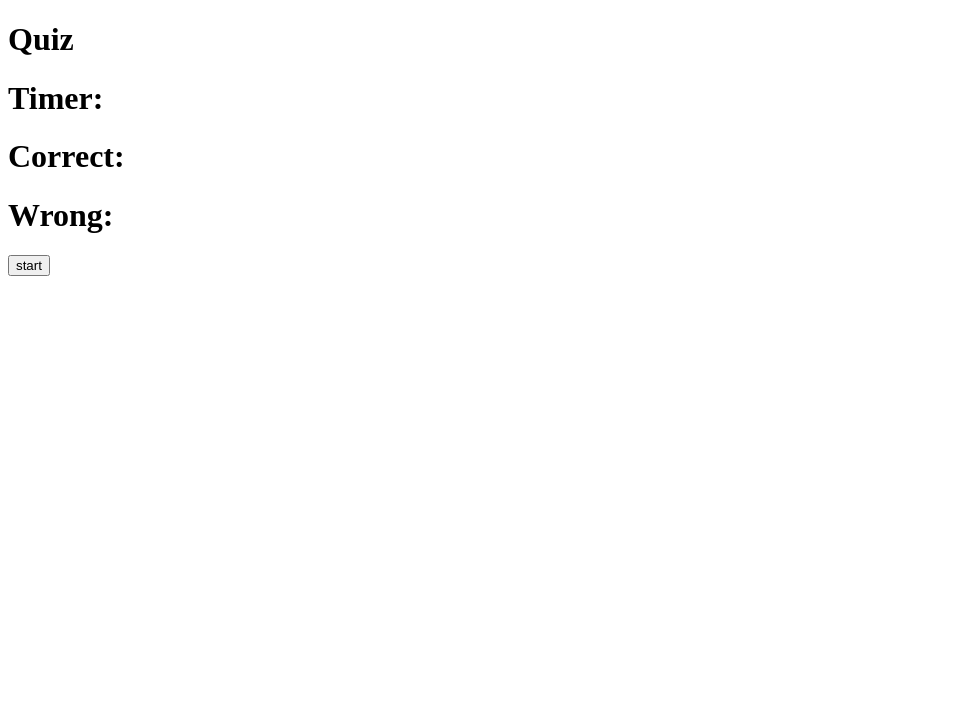
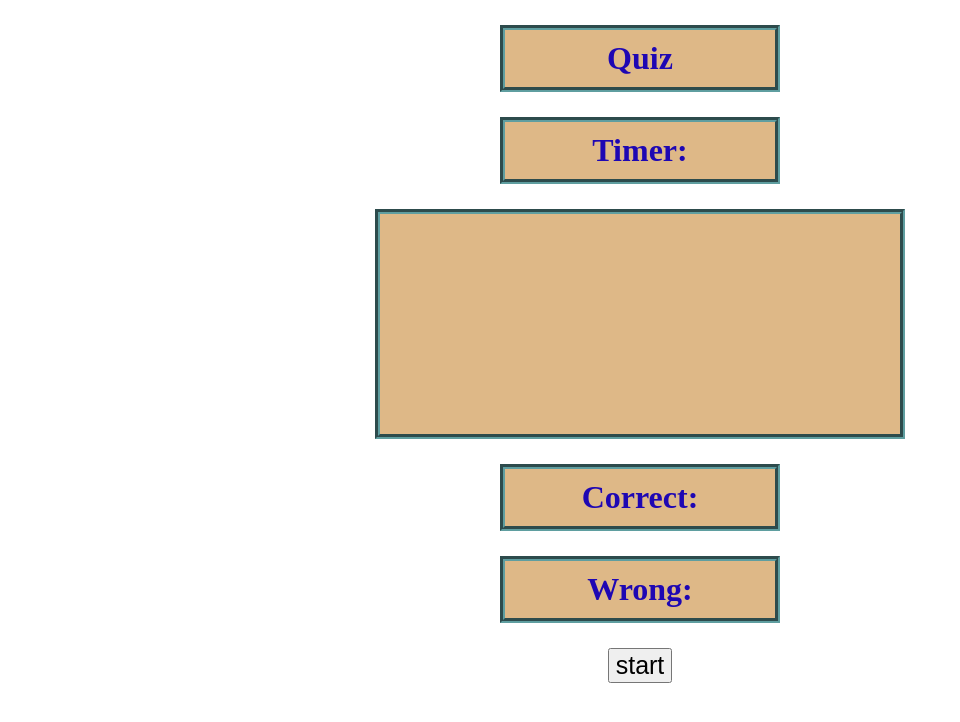
Before and after one commit to Zachduty/coding_quiz, a plain HTML site: page index.html in a window 1280 px wide. Shown: the whole page, without its empty margins (0-960 px from the left). Drawn offline with nearby package versions, Linux system fonts and the light colour scheme; the site is published under a folder, as on GitHub Pages, so addresses that start at the root find nothing.

Commit message:
tryibng to fix

```diff
--- a/index.html
+++ b/index.html
@@ -5,7 +5,7 @@
     <meta http-equiv="X-UA-Compatible" content="IE=edge">
     <meta name="viewport" content="width=device-width, initial-scale=1.0">
     <title>Document</title>
-    <link rel="stylesheet" href="/style.css">
+    <link rel="stylesheet" href="./style.css">
     <script
   src="https://code.jquery.com/jquery-3.6.0.min.js"
   integrity="sha256-/xUj+3OJU5yExlq6GSYGSHk7tPXikynS7ogEvDej/m4="
--- a/script.js
+++ b/script.js
@@ -6,7 +6,7 @@ $(document).ready(function () {
 
   $("#start").on("click", function() {
     console.log("working")
-    //startTimer()
+    startTimer()
     displayQuestion()
   })
 
@@ -15,7 +15,8 @@ $(document).ready(function () {
          maxTime --
          $("#timer").text("Timer : " + maxTime)
 
-         console.log('Timer ??? ticking down ??', maxTime)
+
+        //  console.log('Timer ??? ticking down ??', maxTime)
 
      }, 1000)
   }
@@ -87,7 +88,6 @@ $(document).ready(function () {
     questionNum++
 
     if (questionNum >= 5) {
-        // console.log("game over")
         gameOver()
 
     } else {
@@ -121,6 +121,4 @@ $(document).ready(function () {
     $("#putStuffHere").text("GAME OVER");
   }
 
-
-  // $('#title').text('I CHANGED THIS WW JQUERY');
 });
```
Also changed, not shown: 1 other file.
